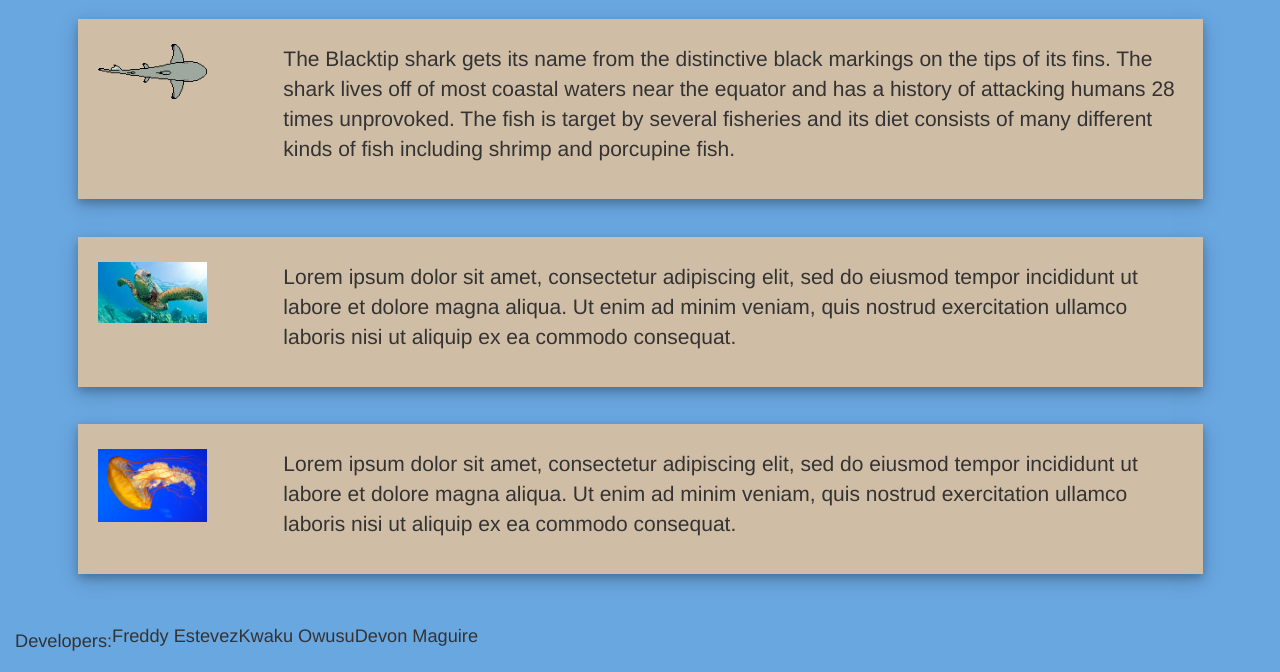
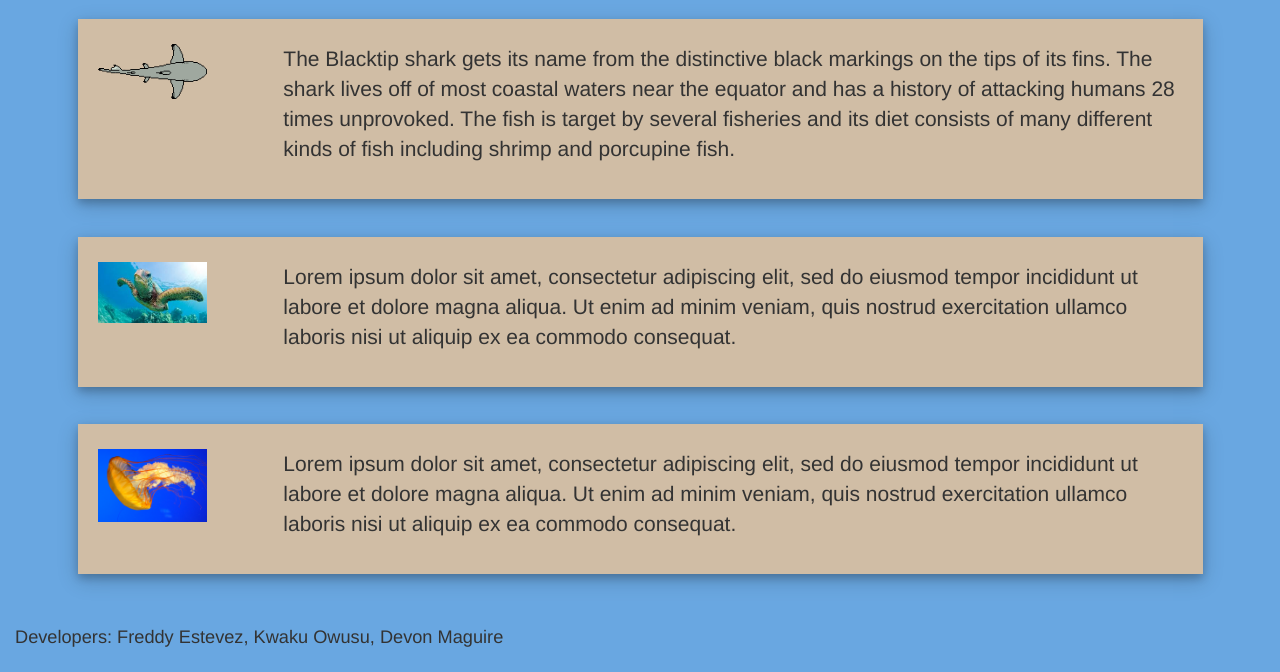
Before and after one commit to Freddy95/AquaCycle, a plain HTML site: page public/benchmark2/HelpPage.html in a window 1280 px wide. Shown: the part 133-805 px from the top of the page. Drawn offline with nearby package versions, Linux system fonts and the light colour scheme.

Commit message:
Fixed the developers so it is actually fixed now.

```diff
--- a/public/benchmark2/HelpPage.html
+++ b/public/benchmark2/HelpPage.html
@@ -70,16 +70,7 @@
 			<table>
 				<tr class="developers">
 					<td>
-						Developers:
-					</td>
-					<td>
-						<p/>Freddy Estevez</p>
-					</td>
-					<td>
-						<p>Kwaku Owusu</p>
-					</td>
-					<td>
-						<p>Devon Maguire</p>
+						<p>Developers: Freddy Estevez, Kwaku Owusu, Devon Maguire</p>
 					</td>
 				</tr>
 			</table>
```
